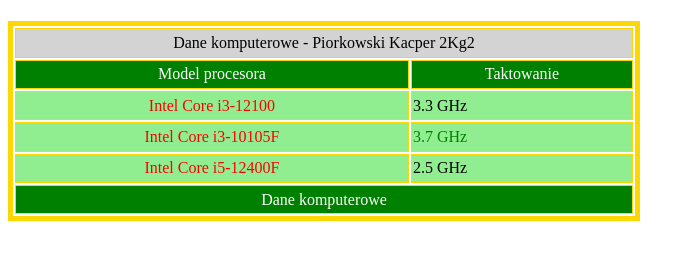
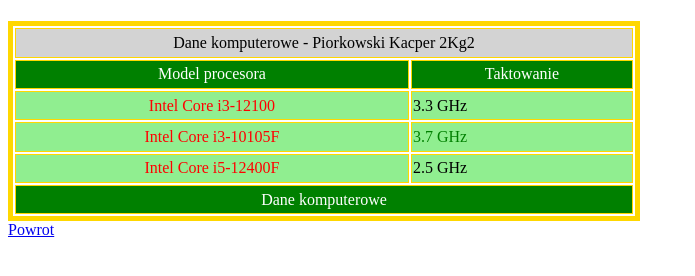
Before and after one commit to KacPior/html, a plain HTML site: page tabela_piórkowski.html in a window 1280 px wide. Shown: the whole page, without its empty margins (0-695 px from the left). Drawn offline with Linux system fonts and the light colour scheme.

Commit message:
Update tabela_piórkowski.html

```diff
--- a/tabela_piórkowski.html
+++ b/tabela_piórkowski.html
@@ -29,7 +29,7 @@
  <TD COLSPAN=2 ALIGN=CENTER><FONT COLOR=white> Dane komputerowe </TD>
  </TR>
  </TABLE>
-
+<A HREF="index.html">Powrot </A> <br>
 <body>
  </body>
 </html>
```
